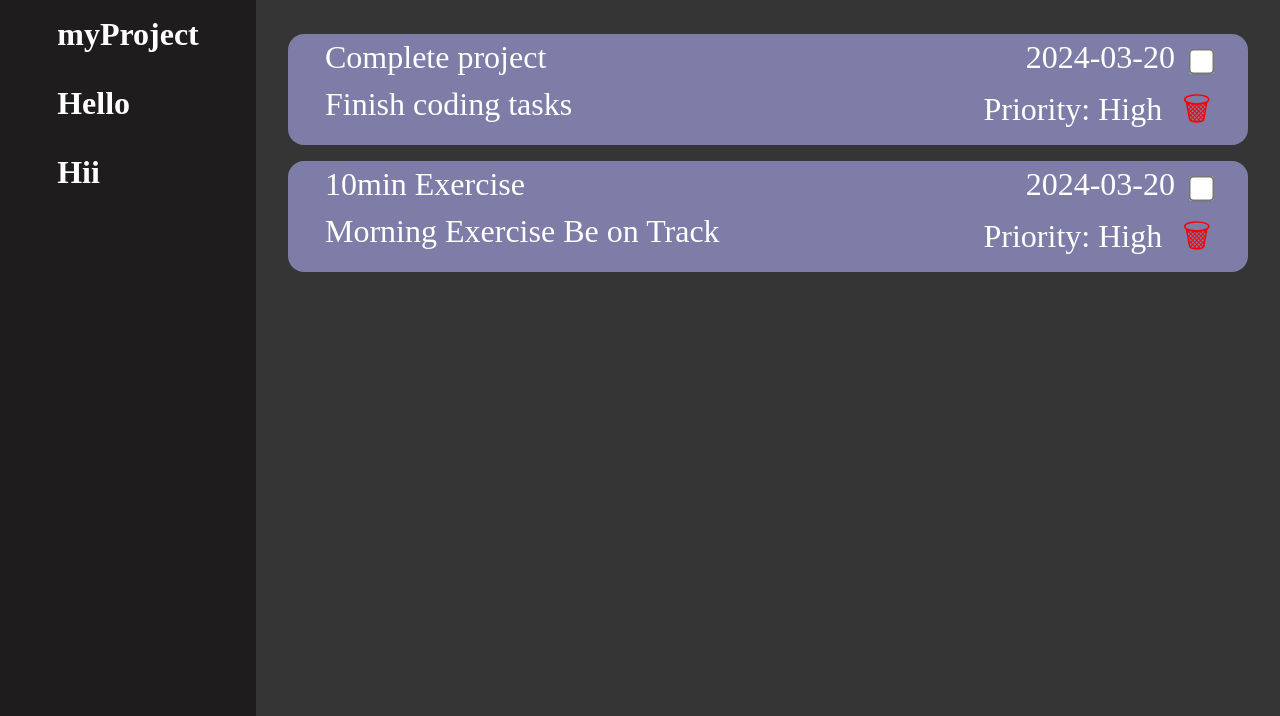
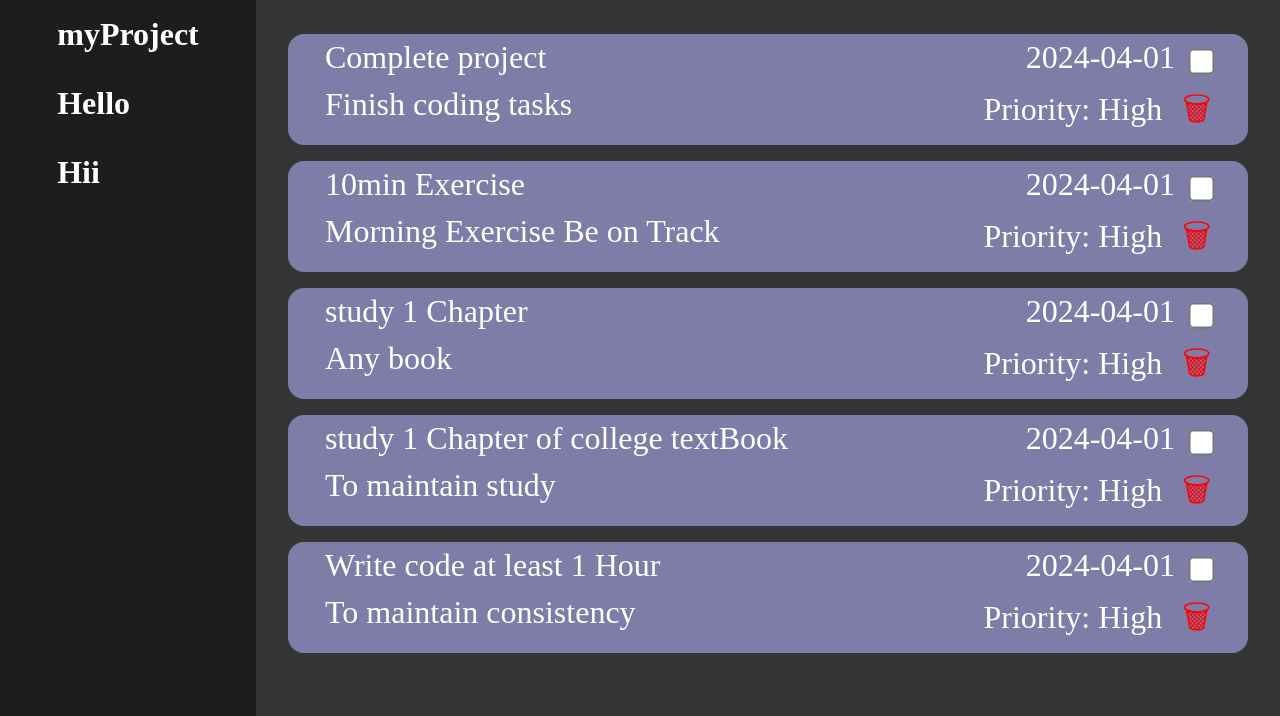
Before and after one commit to abhi6777/Todo-List, a website built with webpack: page src/index.html in a window 1280 px wide. Shown: the part 174-890 px from the top of the page. Built offline with nearby package versions, Linux system fonts and the light colour scheme; files whose address does not match are found by name.

Commit message:
added functionality to change from one project to another

```diff
--- a/src/dom.js
+++ b/src/dom.js
@@ -31,6 +31,7 @@ function showProject() {
 
   projectsList.forEach((project) => {
     let projectElement = document.createElement("p");
+    projectElement.classList.add("project");
     projectElement.textContent = project.name;
     projectDiv.appendChild(projectElement);
   });
@@ -51,6 +52,13 @@ function showTodo(projectName) {
 
   // If the project is found, display its todo items
   if (project) {
+    // Remove previous projects todo
+    let todo = document.querySelectorAll(".todoDiv");
+    todo.forEach(todo => {
+      todo.remove();
+    });
+
+
     project.todo.forEach((todoItem) => {
       // Dividing into different part for better looks
       let todoContainer = document.createElement("div");
@@ -77,7 +85,7 @@ function showTodo(projectName) {
 
       const checkbox = document.createElement("input");
       checkbox.type = "checkbox";
-      checkbox.id = "Done";
+      checkbox.classList.add("Done");
       todoDueDate.appendChild(checkbox);
 
       // Line second
@@ -89,9 +97,9 @@ function showTodo(projectName) {
       todoPriority.textContent = "Priority: " + todoItem.priority;
       secondLine.appendChild(todoPriority);
 
-      const span = document.createElement('span');
+      const span = document.createElement("span");
       span.innerHTML = "&#128465;";
-      span.id = "delete";
+      span.classList.add("remove");
       todoPriority.appendChild(span);
     });
   } else {
@@ -99,5 +107,4 @@ function showTodo(projectName) {
   }
 }
 
-export { left_side, right_side, showProject };
-export { showTodo };
+export { left_side, right_side, showProject, showTodo };
--- /dev/null
+++ b/src/eventListeners.js
@@ -0,0 +1,43 @@
+import { showTodo } from "./dom";
+
+
+function listen() {
+     // Checkbox if checked that will be crossed
+     let checkboxes = document.querySelectorAll(".Done");
+     checkboxes.forEach(checkbox => {
+          checkbox.addEventListener("click", (event) => {
+               let todoDiv = checkbox.closest(".todoDiv");
+               if (checkbox.checked) {
+                    todoDiv.classList.add("strike");
+               } else {
+                    todoDiv.classList.remove("strike");
+               }
+          });
+     });
+
+     // Delete button if clicked the todo will be deleted
+     let removeButton = document.querySelectorAll(".remove");
+     removeButton.forEach(removeButton => {
+          removeButton.addEventListener("click", (event) => {
+               let todoDiv = removeButton.closest(".todoDiv");
+               todoDiv.remove();
+          });
+     });
+
+     // if list of projects been clicked change the project todo
+     let projects = document.querySelectorAll(".project");
+          projects.forEach(project => {
+          project.addEventListener("click", (event) => {
+               let projectName = project.textContent;
+
+               projects.forEach(p => p.classList.remove("projectShow"));
+
+               project.classList.add("projectShow");
+
+               showTodo(projectName);
+          });
+     });
+
+}
+
+export { listen }
--- a/src/index.js
+++ b/src/index.js
@@ -2,6 +2,7 @@ import { left_side, right_side, showProject } from "./dom";
 import { Project, todo } from "./task";
 import { addProject, projectsList, addTodo } from "./fuctions";
 import { showTodo } from "./dom";
+import { listen } from "./eventListeners";
 
 let body = document.querySelector("body");
 
@@ -12,27 +13,98 @@ addProject("Hii");
 
 console.log(projectsList);
 
+function myProjectItems() {
+  let currentDate = new Date().toISOString().split("T")[0];
+
   // Create a new todo item
   let todo1 = new todo(
     "Complete project",
     "Finish coding tasks",
-  "2024-03-20",
+    currentDate,
     "High"
   );
 
   let todo2 = new todo(
     "10min Exercise",
     "Morning Exercise Be on Track",
-  "2024-03-20",
+    currentDate,
+    "High"
+  );
+
+  let todo3 = new todo("study 1 Chapter", "Any book", currentDate, "High");
+
+  let todo4 = new todo(
+    "study 1 Chapter of college textBook",
+    "To maintain study",
+    currentDate,
+    "High"
+  );
+
+  let todo5 = new todo(
+    "Write code at least 1 Hour",
+    "To maintain consistency",
+    currentDate,
     "High"
   );
 
   // Push the todo item to the project's todo array
   addTodo("myProject", todo1);
   addTodo("myProject", todo2);
+  addTodo("myProject", todo3);
+  addTodo("myProject", todo4);
+  addTodo("myProject", todo5);
+}
+
+function HelloItems() {
+  let currentDate = new Date().toISOString().split("T")[0];
+
+  // Create a new todo item
+  let todo1 = new todo(
+    "Do ToDo Project",
+    "Finish coding tasks",
+    currentDate,
+    "High"
+  );
+
+  let todo2 = new todo(
+    "10 min Exercise",
+    "Morning Exercise Be on Track",
+    currentDate,
+    "High"
+  );
+
+  let todo3 = new todo("study 1 Chapter", "Any book", currentDate, "High");
+
+  let todo4 = new todo(
+    "study 1 Chapter of college textBook",
+    "To maintain study",
+    currentDate,
+    "High"
+  );
+
+  let todo5 = new todo(
+    "Write code at least 1 Hour",
+    "To maintain consistency",
+    currentDate,
+    "medium"
+  );
+
+  // Push the todo item to the project's todo array
+  addTodo("Hello", todo1);
+  addTodo("Hello", todo2);
+  addTodo("Hello", todo3);
+  addTodo("Hello", todo4);
+  addTodo("Hello", todo5);
+}
+
+// this is too add todo items in projects
+myProjectItems();
+HelloItems();
+
 
 // Display project on dom
 left_side();
 right_side();
 showProject();
 showTodo("myProject");
+listen();
--- a/src/style.css
+++ b/src/style.css
@@ -42,6 +42,15 @@ main {
   height: 100vh;
   flex-direction: column;
   align-items: center;
+  overflow-x: scroll;
+}
+
+#Right::-webkit-scrollbar {
+  display: none;
+}
+
+body::-webkit-scrollbar {
+  display: none;
 }
 
 .image {
@@ -91,18 +100,28 @@ a {
   margin: 5px;
 }
 
-#delete,
-#Done {
+.remove,
+.Done {
   margin-left: 20px;
   cursor: pointer;
   color: red;
   text-decoration: none;
 }
 
-#Done {
+.Done {
   transform: scale(2);
 }
 
 .strike {
   text-decoration: line-through;
 }
+
+.projectShow {
+  background-color: rgb(0, 0, 0);
+  padding-right: 2rem;
+  padding-left: 2rem;
+  padding-top: 1rem;
+  padding-bottom: 1rem;
+  border: 2px solid white;
+  border-radius: 0.7rem;
+}
```
Also changed, not shown: src/function.js (deleted, +0 -11 lines), dist/main.js. Lines whose indentation alone changed are shown as unchanged.
